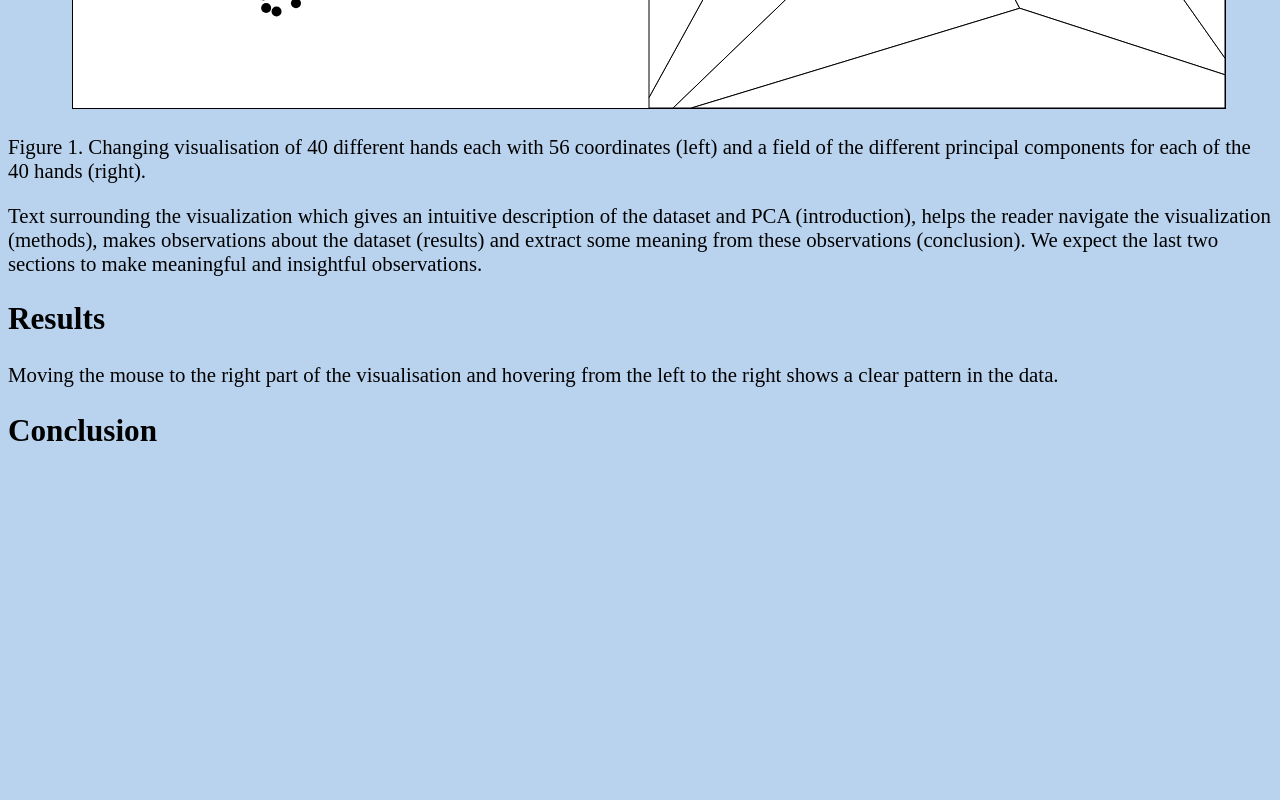
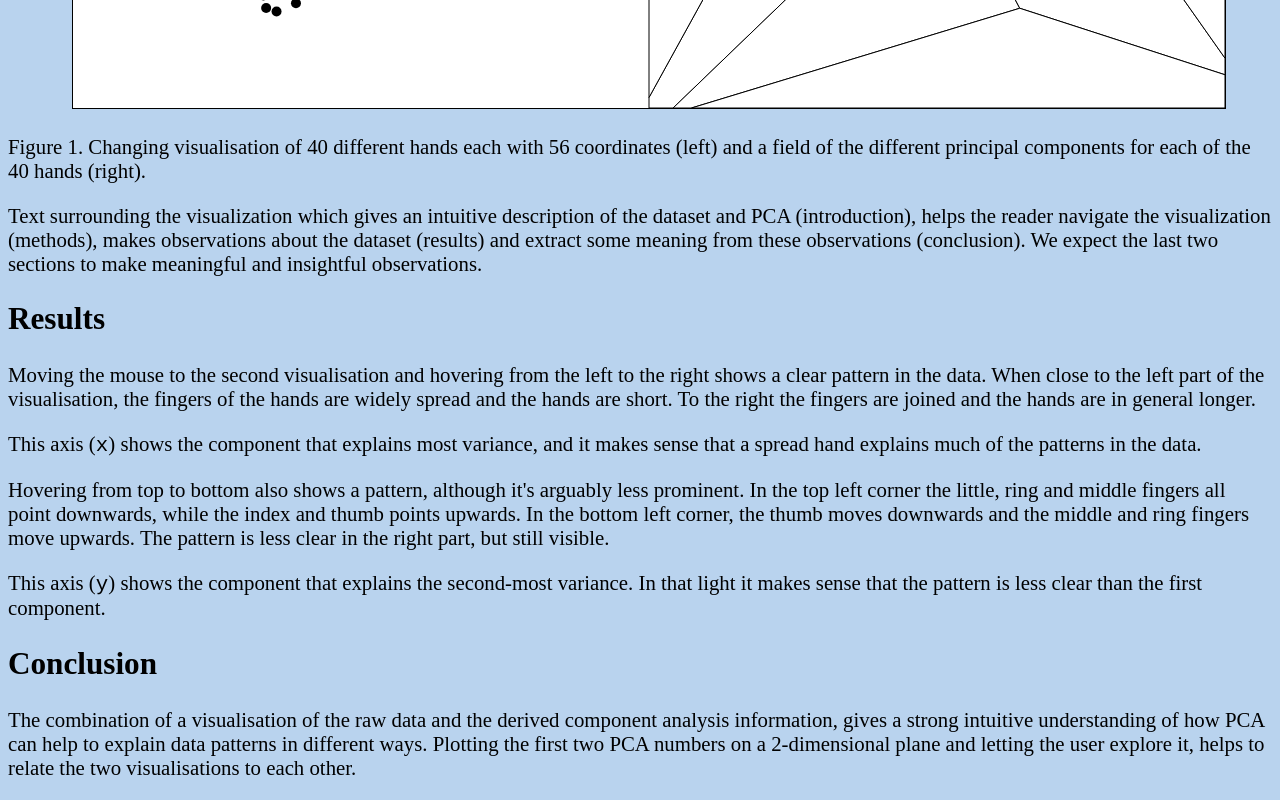
Before and after one commit to lennafans/ide4, a plain HTML site: page index.html in a window 1280 px wide. Shown: the part 1536-2336 px from the top of the page. Before the commit the page ends 2011 px from the top, so only its background shows below. Drawn offline with nearby package versions, Linux system fonts and the light colour scheme; a web font is replaced by a local one.

Commit message:
Finalised the text

```diff
--- a/index.html
+++ b/index.html
@@ -18,6 +18,10 @@ body {
    font-family: 'GidoleRegular';
   font-size: 130%;
   background-color: #B9D3EE;
+}
+
+code {
+  font-family: courier, sans-serif;
 }
 
 svg {
@@ -104,10 +108,36 @@ svg {
 
 <h2>Results</h2>
 <p>
-  Moving the mouse to the right part of the visualisation and hovering from the
-  left to the right shows a clear pattern in the data.
+  Moving the mouse to the second visualisation and hovering from the
+  left to the right shows a clear pattern in the data. When close to the left
+  part of the visualisation, the fingers of the hands are widely spread and the
+  hands are short. To the right the fingers are joined and the hands are in
+  general longer.
+</p>
+<p>
+  This axis (<code>x</code>) shows the component that explains most variance,
+  and it makes sense that a spread hand explains much of the patterns in the data.
+</p>
+<p>
+  Hovering from top to bottom also shows a pattern, although it's arguably
+  less prominent. In the top left corner the little, ring and middle fingers
+  all point downwards, while the index and thumb points upwards. In the bottom
+  left corner, the thumb moves downwards and the middle and ring fingers move
+  upwards. The pattern is less clear in the right part, but still visible.
+</p>
+<p>
+  This axis (<code>y</code>) shows the component that explains the second-most
+  variance. In that light it makes sense that the pattern is less clear than
+  the first component.
 </p>
 <h2>Conclusion</h2>
+<p>
+  The combination of a visualisation of the raw data and the derived component
+  analysis information, gives a strong intuitive understanding of how PCA can
+  help to explain data patterns in different ways. Plotting the first two PCA
+  numbers on a 2-dimensional plane and letting the user explore it, helps to
+  relate the two visualisations to each other.
+</p>
 
 <script type="text/javascript">
   d3.select(window).on('load', () => {
```
